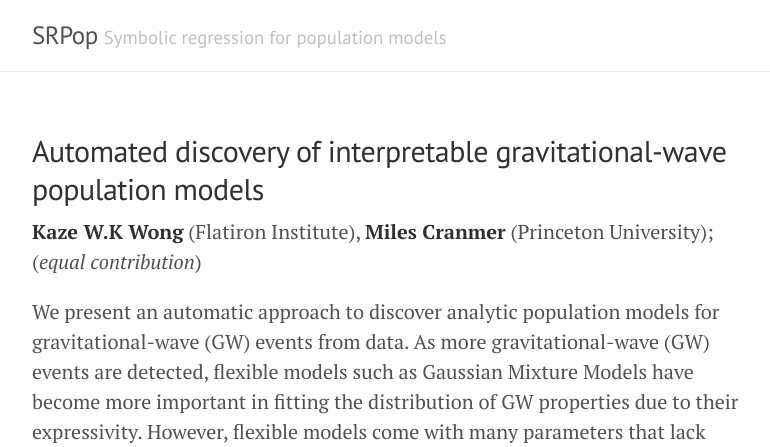
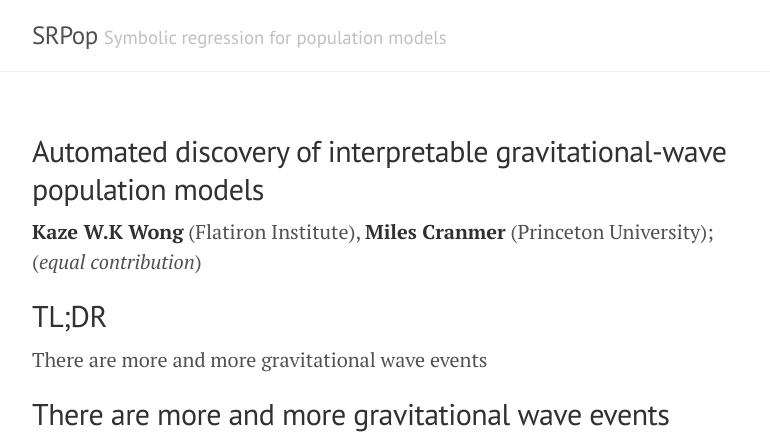
Before and after one commit to kazewong/SymbolicGWPopulation_paper, a Jekyll site: the page built from index.md, in a window 1280 px wide and 1400 px high. Shown: the top 447 px of the window, without its empty margins (248-1018 px from the left). Built offline with Jekyll 4.4.1, drawn with Linux system fonts in a browser that asks for light colours; comment, search, counter and statistics services are not loaded; some of the changed text lies outside the part shown.

Commit message:
Add figures file and text

```diff
--- a/_includes/videos.html
+++ b/_includes/videos.html
@@ -1,3 +1,4 @@
+
 <style>
 .video-wrapper {
   position: relative;
@@ -15,30 +16,37 @@
 }
 </style>
 
+<body>
     <div>
 
-    <h1>Hi</h1>
+        <h2>There are more and more gravitational wave events</h2>
+        Body text
         <div class="video-wrapper">
             <iframe src="/SymbolicGWPopulation_paper/public/video/GW_population.mp4" allowfullscreen></iframe>
         </div>
-    <h1>Hi</h1>
 
+        <h2>Phenomenological modelling of the GW population</h2>
+        Body text
         <div class="video-wrapper">
             <iframe src="/SymbolicGWPopulation_paper/public/video/PhenomenologicalModelling.mp4" allowfullscreen></iframe>
         </div>
-    <h1>Hi</h1>
 
+        <h2>Flexible model?</h2>
+        Body text
         <div class="video-wrapper">
             <iframe src="/SymbolicGWPopulation_paper/public/video/FitMassFunction.mp4" allowfullscreen></iframe>
         </div>
-    <h1>Hi</h1>
 
+        <h2>Symbolic regression primer</h2>
+        Body text
         <div class="video-wrapper">
             <iframe src="/SymbolicGWPopulation_paper/public/video/SRMain.mp4" allowfullscreen></iframe>
         </div>
-    <h1>Hi</h1>
 
+        <h2>Interpreting flexible models</h2>
+        <h4>Body text</h4>
         <div class="video-wrapper">
             <iframe src="/SymbolicGWPopulation_paper/public/video/FittingGWwithSR.mp4" allowfullscreen></iframe>
         </div>
     </div>
+</body>
--- a/index.md
+++ b/index.md
@@ -7,18 +7,26 @@
 
 **Kaze W.K Wong** (Flatiron Institute), **Miles Cranmer** (Princeton University); (*equal contribution*)
 
-
-We present an automatic approach to discover analytic population models for gravitational-wave (GW) events from data.
+## TL;DR
+There are more and more gravitational wave events
+<!-- We present an automatic approach to discover analytic population models for gravitational-wave (GW) events from data.
 As more gravitational-wave (GW) events are detected, flexible models such as Gaussian Mixture Models have become more important in fitting the distribution of GW properties due to their expressivity.
 However, flexible models come with many parameters that lack physical motivation, making interpreting the implication of these models challenging.
 In this work, we demonstrate symbolic regression can complement flexible models by distilling the posterior predictive distribution of such flexible models into interpretable analytic expressions.
 We recover common GW population models such as a power-law-plus-Gaussian, and find a new empirical population model which combines accuracy and simplicity.
-This demonstrates a strategy to automatically discover interpretable population models in the ever-growing GW catalog, which can potentially be applied to other astrophysical phenomena.
+This demonstrates a strategy to automatically discover interpretable population models in the ever-growing GW catalog, which can potentially be applied to other astrophysical phenomena. -->
 
 {% include videos.html %}
 
-<!-- <iframe src="/SymbolicGWPopulation_paper/public/video/FitMassFunction.mp4" frameborder="0" allowfullscreen></iframe> -->
+## Take home messages
 
+## A couple more things
+
+### Showyourwork
+
+### Manim animation
+
+### The authors
 
 {% if page.comments %}
 <div id="disqus_thread"></div>
```
Also changed, not shown: public/image/Figure1.PNG (added). Lines whose indentation alone changed are shown as unchanged.
